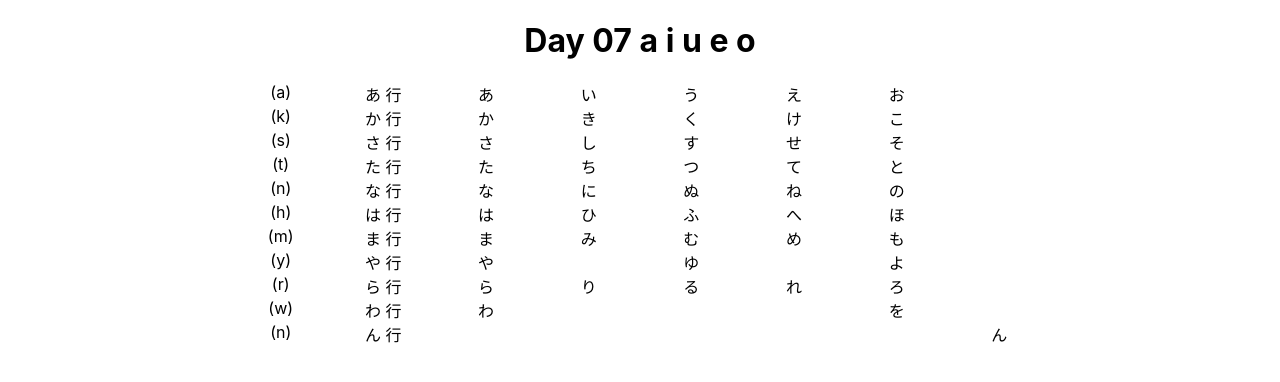
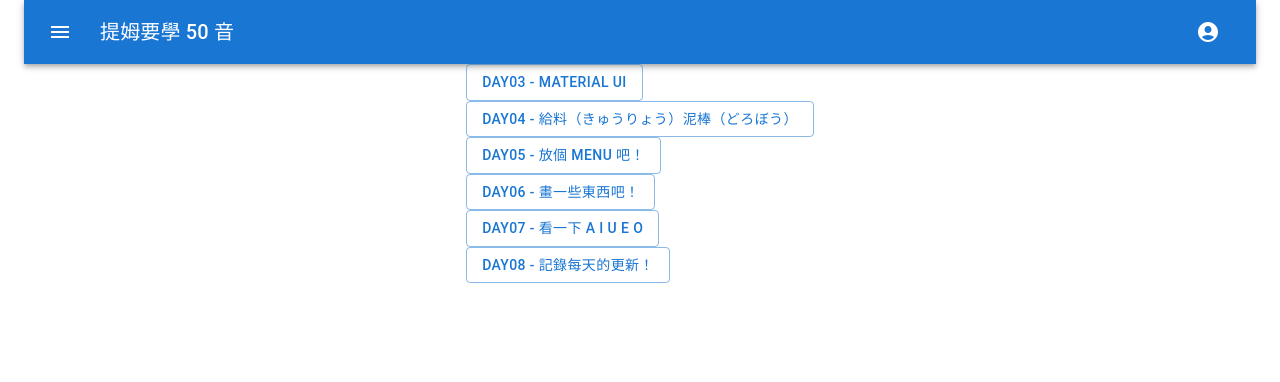
Before and after one commit to yuting3656/yuting-learning-japanese, a React (Create React App) app: page /day08 in a window 1280 px wide. Shown: the top 382 px of the page. Built offline with nearby package versions, Linux system fonts and the light colour scheme.

Commit message:
[add] day08

```diff
--- a/package.json
+++ b/package.json
@@ -15,6 +15,7 @@
     "react-canvas-draw": "^1.2.1",
     "react-color": "^2.19.3",
     "react-dom": "^18.2.0",
+    "react-router-dom": "^6.16.0",
     "react-scripts": "5.0.1",
     "web-vitals": "^2.1.4"
   },
--- a/src/App.js
+++ b/src/App.js
@@ -1,16 +1,13 @@
-import { Container } from "@mui/material";
-import "./App.css";
-// import Day03 from "./components/day03/Day03";
-// import Day04 from "./components/day04/Day04";
-// import Day05 from "./components/day05/Day05";
-// import Day06 from "./components/day06/Day06";
-import Day07 from "./components/Day07/Day07";
+import { BrowserRouter as Router, Route, Routes } from "react-router-dom";
+import MainContent from "./layouts/MainContent";
 
 function App() {
   return (
-    <Container maxWidth="xl">
-      <Day07 />
-    </Container>
+    <Router>
+      <Routes>
+        <Route path="*" element={<MainContent />} />
+      </Routes>
+    </Router>
   );
 }
 
--- /dev/null
+++ b/src/components/dashboard/Dashboard.js
@@ -0,0 +1,26 @@
+import { Grid } from "@mui/material";
+import React from "react";
+
+//
+// IMPORT ZONE
+//
+
+const Dashboard = () => {
+  return (
+    <Grid container justifyContent={"center"}>
+      <Grid item xs={12}>
+        <h1>這是 ＤＡＳＨＢＯＡＲＤ 到時候再來用！</h1>
+      </Grid>
+      <Grid item xs={12} style={{ height: "90vh", marginBottom: "50px" }}>
+        <iframe
+          width={"100%"}
+          height={"100%"}
+          src="https://yuting3656.github.io/yutingblog/2023-15th-ironman/day-01"
+          title="day01"
+        />
+      </Grid>
+    </Grid>
+  );
+};
+
+export default Dashboard;
--- /dev/null
+++ b/src/components/day08/Day08.js
@@ -0,0 +1,34 @@
+import React from "react";
+import { Button, Grid } from "@mui/material";
+import { MenuObj } from "../../shared/model/MenuObj";
+import { useNavigate } from "react-router-dom";
+
+//
+// IMPORT ZONE
+//
+
+const Day08 = () => {
+  const navigate = useNavigate();
+  const handleOnClick = (url) => {
+    navigate(url);
+  };
+
+  return (
+    <Grid container direction={"column"} alignContent={"center"}>
+      {Object.keys(MenuObj).map((m, idx) => (
+        <Grid
+          xs={12}
+          spacing={4}
+          key={idx}
+          onClick={() => handleOnClick(MenuObj[m].url)}
+        >
+          <Button variant="outlined">
+            {m} - {MenuObj[m].name}
+          </Button>
+        </Grid>
+      ))}
+    </Grid>
+  );
+};
+
+export default Day08;
--- /dev/null
+++ b/src/layouts/Header.js
@@ -0,0 +1,89 @@
+import {
+  AppBar,
+  IconButton,
+  Menu,
+  MenuItem,
+  Toolbar,
+  Typography,
+} from "@mui/material";
+import React, { useState } from "react";
+import MenuIcon from "@mui/icons-material/Menu";
+import { AccountCircle } from "@mui/icons-material";
+import { useNavigate } from "react-router-dom";
+import { MenuObj } from "../shared/model/MenuObj";
+//
+// IMPORT ZONE
+//
+
+const Header = () => {
+  const navigate = useNavigate();
+
+  const [anchorEl, setAnchorEl] = useState(null);
+  const handleMenuOnclick = (e) => {
+    setAnchorEl(e.currentTarget);
+  };
+
+  const handleMenuOnClose = () => {
+    setAnchorEl(null);
+  };
+
+  const go2YutingBlog = () => {
+    window.open("https://yuting3656.github.io/yutingblog/");
+  };
+
+  const handleMenuOnClick = (url) => {
+    navigate(url);
+    handleMenuOnClose();
+  };
+  return (
+    <AppBar position="static">
+      <Toolbar>
+        <IconButton
+          size="large"
+          edge="start"
+          color="inherit"
+          aria-label="menu"
+          sx={{ mr: 2 }}
+          onClick={(e) => handleMenuOnclick(e)}
+        >
+          <MenuIcon />
+        </IconButton>
+        <Typography
+          variant="h6"
+          component={"div"}
+          sx={{ flexGrow: 1 }}
+          style={{ cursor: "pointer" }}
+          onClick={() => navigate("/dashboard")}
+        >
+          提姆要學 50 音{" "}
+        </Typography>
+        <IconButton
+          size="large"
+          aria-label="account of current user"
+          aria-controls="menu-appbar"
+          aria-haspopup="true"
+          onClick={() => go2YutingBlog()}
+          color="inherit"
+        >
+          <AccountCircle />
+        </IconButton>
+      </Toolbar>
+      <Menu
+        anchorEl={anchorEl}
+        getContentAnchorEl={null}
+        anchorOrigin={{ vertical: "bottom" }}
+        keepMounted
+        open={Boolean(anchorEl)}
+        onClose={() => handleMenuOnClose()}
+      >
+        {Object.keys(MenuObj).map((m, idx) => (
+          <MenuItem key={idx} onClick={() => handleMenuOnClick(MenuObj[m].url)}>
+            {m} - {MenuObj[m].name}
+          </MenuItem>
+        ))}
+      </Menu>
+    </AppBar>
+  );
+};
+
+export default Header;
--- /dev/null
+++ b/src/layouts/MainContent.js
@@ -0,0 +1,20 @@
+import { Container } from "@mui/material";
+import React from "react";
+import Header from "./Header";
+import RouteContent from "../route/RouteContent";
+
+//
+// IMPORT ZONE
+//
+
+function MainContent() {
+  return (
+    <Container maxWidth="xxl">
+      <Header />
+      {/* ==== Main Content Is Here ==== */}
+      <RouteContent />
+    </Container>
+  );
+}
+
+export default MainContent;
--- /dev/null
+++ b/src/route/RouteContent.js
@@ -0,0 +1,36 @@
+import { CircularProgress } from "@mui/material";
+import React, { Suspense, lazy } from "react";
+import { Route, Routes, Navigate } from "react-router-dom";
+
+//
+// IMPORT ZONE
+//
+
+const Dashboard = lazy(() => import("../components/dashboard/Dashboard"));
+const Day03 = lazy(() => import("../components/day03/Day03"));
+const Day04 = lazy(() => import("../components/day04/Day04"));
+const Day05 = lazy(() => import("../components/day05/Day05"));
+const Day06 = lazy(() => import("../components/day06/Day06"));
+const Day07 = lazy(() => import("../components/day07/Day07"));
+const Day08 = lazy(() => import("../components/day08/Day08"));
+
+const RouteContent = () => {
+  return (
+    <>
+      <Suspense fallback={<CircularProgress />}>
+        <Routes>
+          <Route path="/dashboard" element={<Dashboard />} />
+          <Route path="/day03" element={<Day03 />} />
+          <Route path="/day04" element={<Day04 />} />
+          <Route path="/day05" element={<Day05 />} />
+          <Route path="/day06" element={<Day06 />} />
+          <Route path="/day07" element={<Day07 />} />
+          <Route path="/day08" element={<Day08 />} />
+          <Route path="/" element={<Navigate to="/dashboard" />} />
+        </Routes>
+      </Suspense>
+    </>
+  );
+};
+
+export default RouteContent;
--- /dev/null
+++ b/src/shared/model/MenuObj.js
@@ -0,0 +1,26 @@
+export const MenuObj = {
+  day03: {
+    url: "/day03",
+    name: "Material UI",
+  },
+  day04: {
+    url: "/day04",
+    name: "給料（きゅうりょう）泥棒（どろぼう）",
+  },
+  day05: {
+    url: "/day05",
+    name: "放個 menu 吧！",
+  },
+  day06: {
+    url: "/day06",
+    name: "畫一些東西吧！",
+  },
+  day07: {
+    url: "/day07",
+    name: "看一下 a i u e o",
+  },
+  day08: {
+    url: "/day08",
+    name: "記錄每天的更新！",
+  },
+};
```
Also changed, not shown: 2 other files (tests, documents, lock files or other folders).
